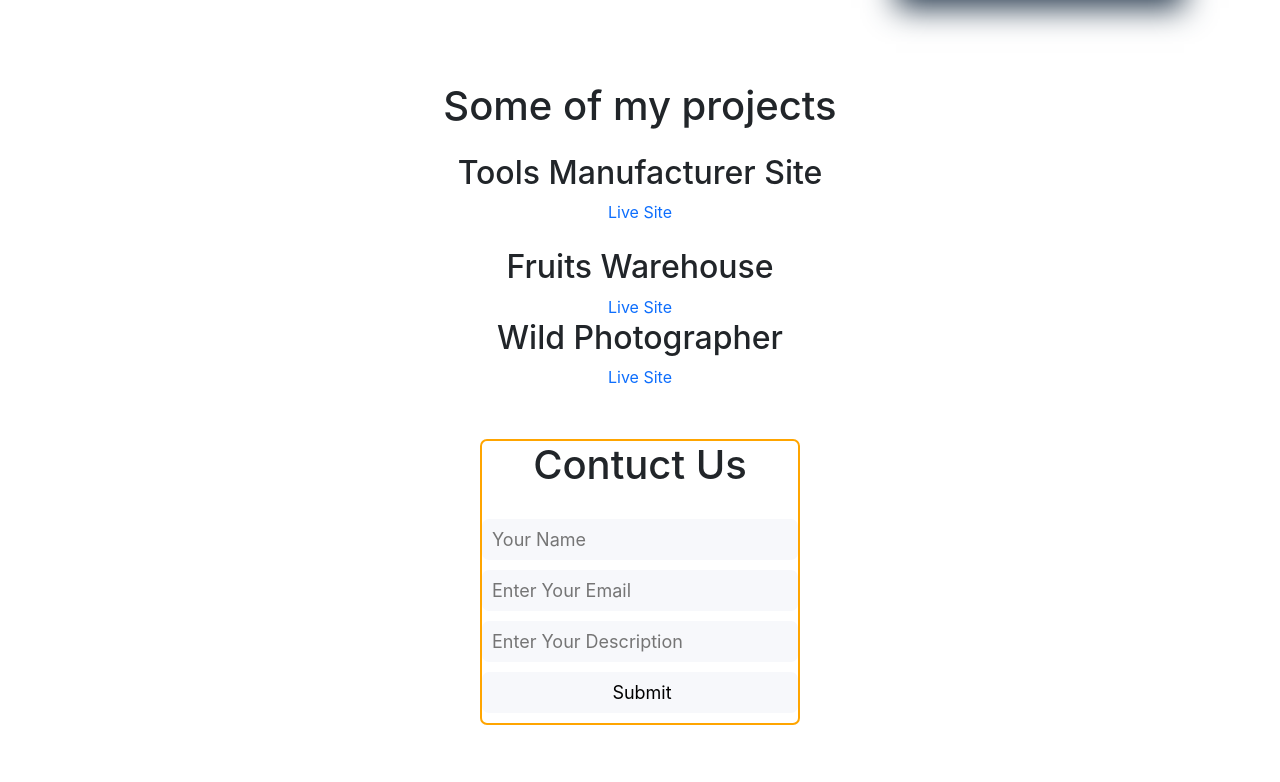
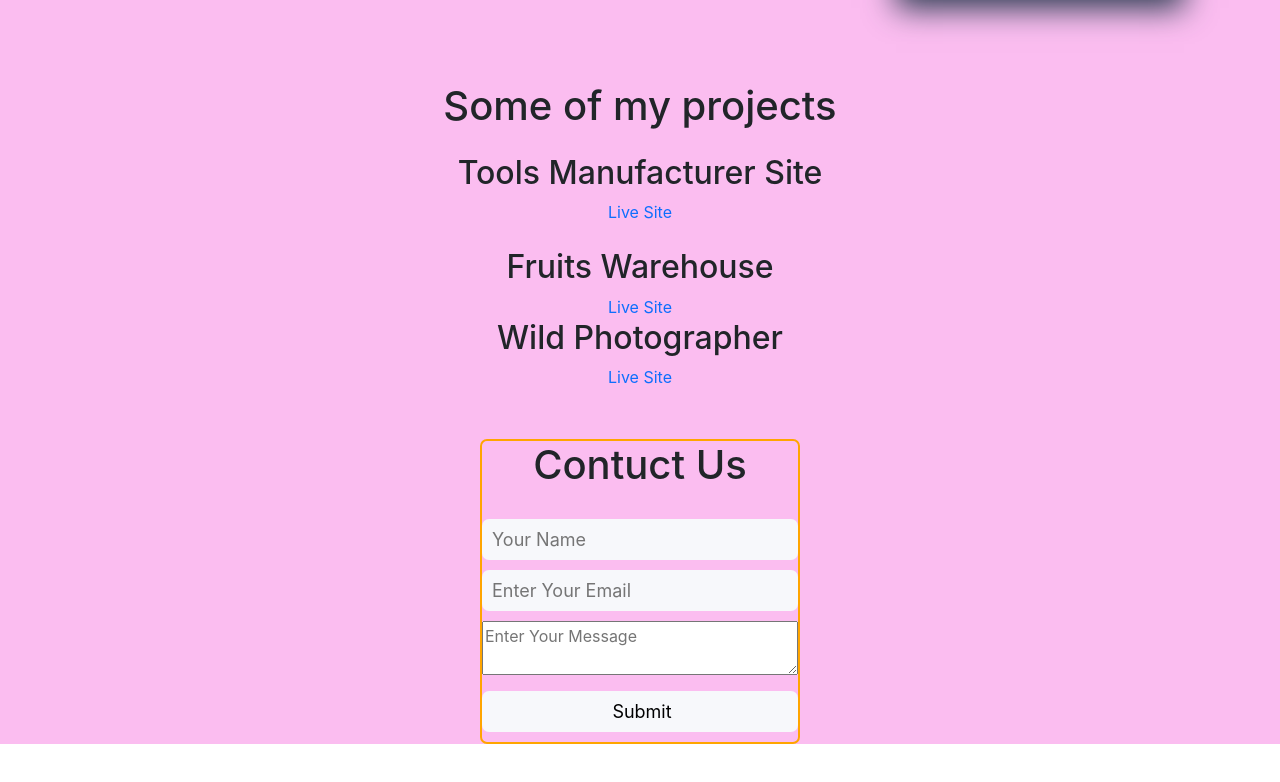
Before and after one commit to yaminhossen/my-portfolio, a React (Create React App) app: page / in a window 1280 px wide. Shown: the part 522-1304 px from the top of the page. Built offline with nearby package versions, Linux system fonts and the light colour scheme.

Commit message:
contuct form created

```diff
--- a/src/Components/About/ContuctUs.js
+++ b/src/Components/About/ContuctUs.js
@@ -2,14 +2,16 @@ import React from 'react';
 import './ContuctUs.css';
 
 const ContuctUs = () => {
+
     return (
         <div className='w-25 mx-auto text-center'>
             <h1>Contuct Us</h1>
-            <form className='form  '>
+            <form action="https://formsubmit.co/streatdot616@gmail.com" method="POST" className='form  '>
                 <input className='w-100' type="text" name="name" placeholder='Your Name' id="" required />
                 <input className='w-100' type="email" name="email" placeholder='Enter Your Email' required id="" />
-                <input className='w-100' type="text" name="massage" placeholder='Enter Your Description' id="" />
+                <textarea className='w-100' type="text" name="message" required placeholder='Enter Your Message' id="" />
                 <input className='w-100' type="submit" value="Submit" />
+                {/* <button type='Submit'>Submit</button> */}
             </form>
         </div>
     );
--- /dev/null
+++ b/src/Components/Home/Home/Home.css
@@ -0,0 +1,3 @@
+.home {
+    background-color: rgb(251, 189, 240);
+}
--- a/src/Components/Home/Home/Home.js
+++ b/src/Components/Home/Home/Home.js
@@ -2,10 +2,11 @@ import React from 'react';
 import ContuctUs from '../../About/ContuctUs';
 import Banner from '../Banner/Banner';
 import Project from '../Project/Project';
+import './Home.css'
 
 const Home = () => {
     return (
-        <div>
+        <div className='home'>
             <Banner></Banner>
             <Project></Project>
             <ContuctUs></ContuctUs>
```
